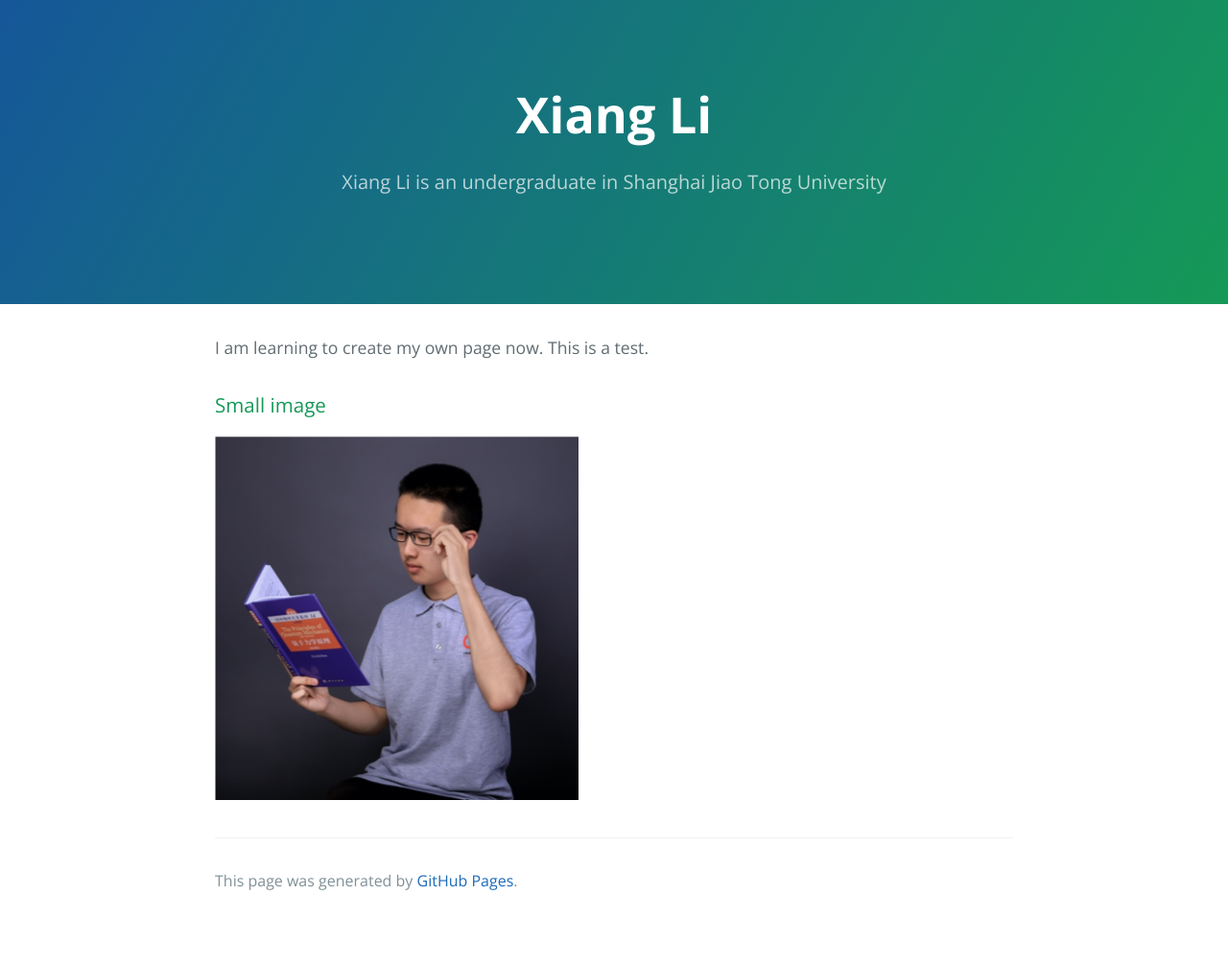
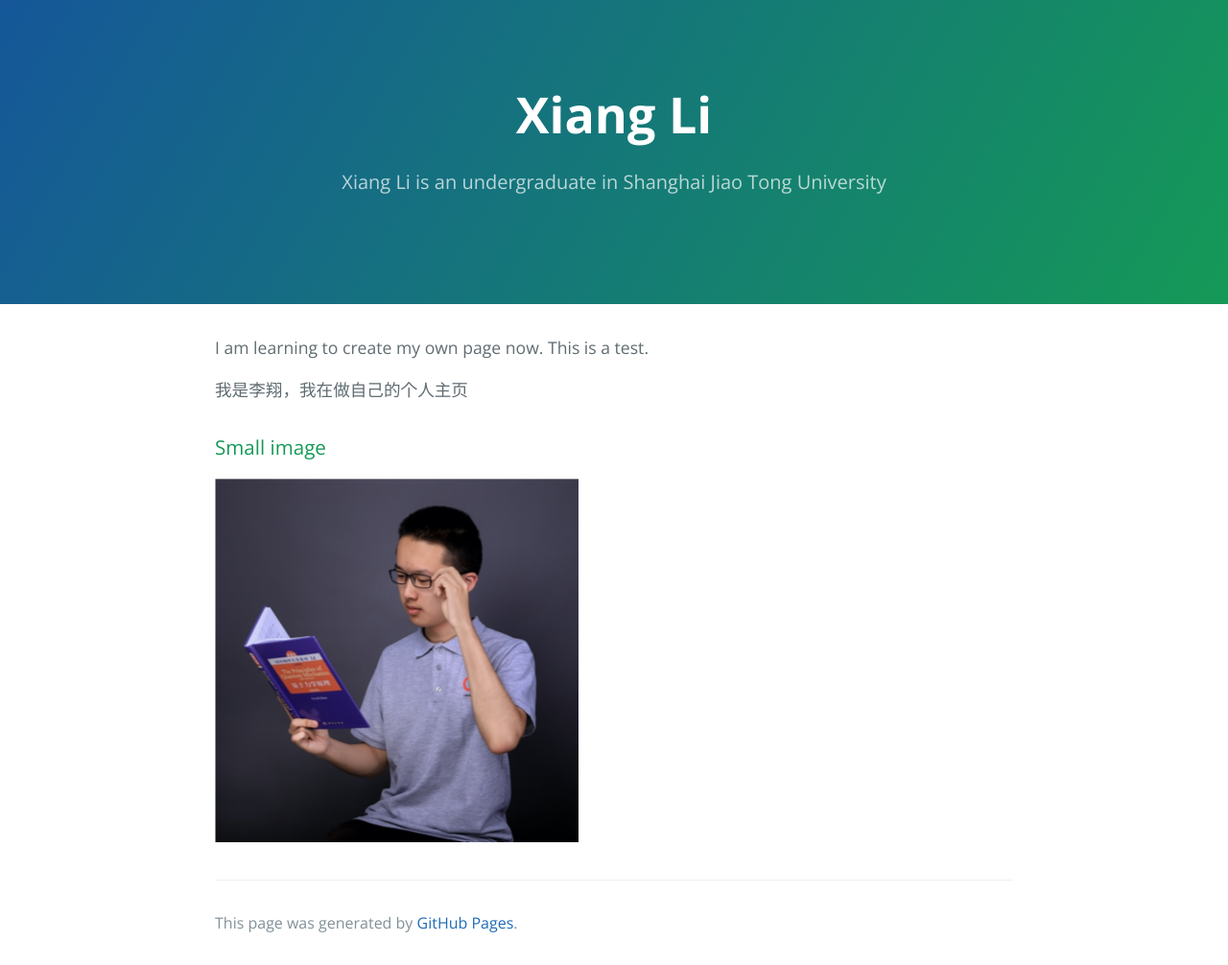
Before and after one commit to XiangLi0824/XiangLi0824.github.io, a Jekyll site: the page built from index.md, in a window 1280 px wide. Shown: the whole page at 96% size. Built offline with Jekyll 4.4.1, drawn with Linux system fonts in a browser that asks for light colours; before the commit the page ends 962 px from its top, so only the background shows below that.

Commit message:
Update index.md

```diff
--- a/index.md
+++ b/index.md
@@ -5,17 +5,14 @@ layout: default
 I am learning to create my own page now.
 This is a test.
 
+我是李翔，我在做自己的个人主页
+
 ### Small image
 
 ![Octocat](lixiang.png)
 
 <!--
-
-
-
-作者：CandyBullet
-链接：https://www.imooc.com/article/23400
-来源：慕课网Text can be **bold**, _italic_, or ~~strikethrough~~.
+Text can be **bold**, _italic_, or ~~strikethrough~~.
 
 [Link to another page](./another-page.html).
 
```
